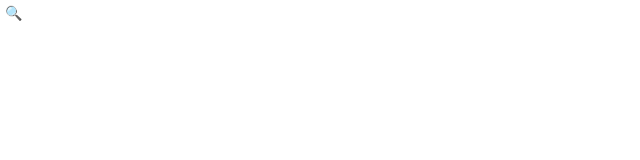
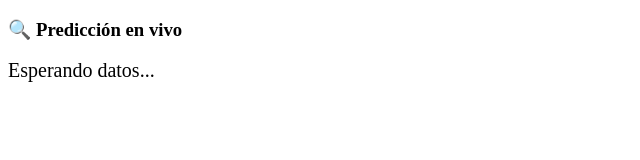
Before and after one commit to Octasf2/HciProyect, a plain HTML site: page index2.html in a window 1280 px wide. Shown: the whole page, without its empty margins (0-640 px from the left). Drawn offline with Linux system fonts and the light colour scheme.

Commit message:
Update index2.html

```diff
--- a/index2.html
+++ b/index2.html
@@ -3,24 +3,10 @@
 <head>
   <meta charset="UTF-8">
   <title>Predicción en vivo</title>
-  <style>
-    html, body {
-      margin: 0;
-      padding: 0;
-      background-color: rgba(0, 0, 0, 0); /* Transparente real */
-    }
-    body {
-      font-family: sans-serif;
-      color: white;
-      font-size: 14px;
-    }
-    #prediccion {
-      padding: 5px;
-    }
-  </style>
 </head>
 <body>
-  <div id="prediccion">🔍 Predicción en vivo: Esperando datos...</div>
+  <h3>🔍 Predicción en vivo</h3>
+  <div id="prediccion" style="font-size: 20px; margin-top: 10px;">Esperando datos...</div>
 
   <script>
     window.addEventListener("message", function(event) {
@@ -39,7 +25,7 @@
           1: "✅ Jugador es candidato a pasar de nivel",
           2: "🔁 Jugador repetiría el nivel"
         }[resultado] || "⚠ Sin datos";
-        window.AppInventor.setWebViewString(texto);
+        document.getElementById("prediccion").innerText = texto;
       })
       .catch(err => {
         document.getElementById("prediccion").innerText = "❌ Error al predecir";
```
